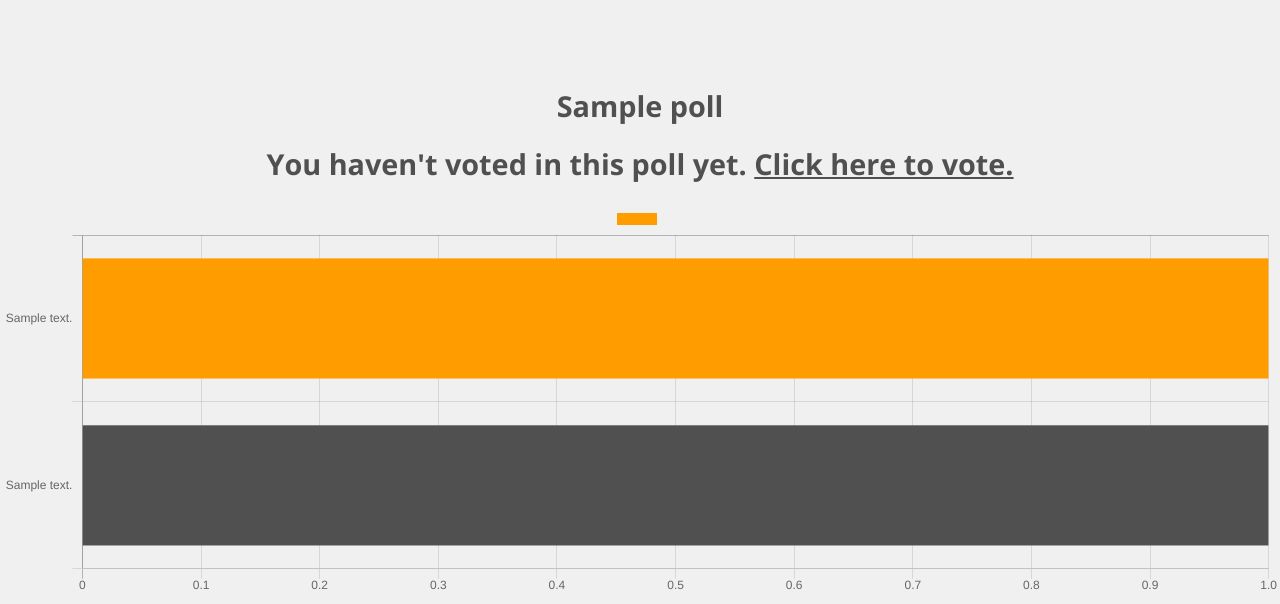
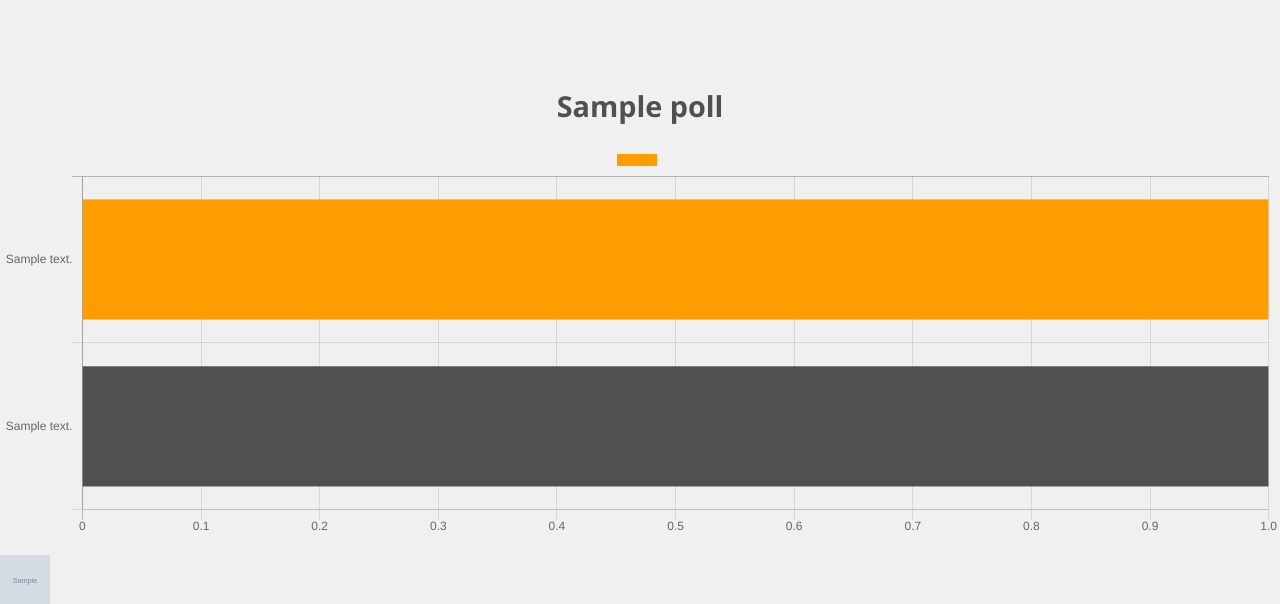
Before and after one commit to RobbertSinclair/Pollarize, a Django app: a page that uses pollarize/templates/poll_app/comment.html in a window 1280 px wide. Shown: the part 54-658 px from the top of the page. Run offline with Django 3.2, Linux system fonts and the light colour scheme; tables that the repository leaves empty hold one stand-in row (values such as "Sample post"); grey boxes marked "Sample" are stand-in pictures; some libraries are stand-ins or nearby versions.

Commit message:
Did some tweaking to the create_poll view

```diff
--- a/pollarize/poll_app/urls.py
+++ b/pollarize/poll_app/urls.py
@@ -9,8 +9,8 @@ urlpatterns = [
     path("home/", views.homepage, name="home"),
     path("about/", views.about, name="about"),
     path("rankings/", views.rankings, name="rankings"),
-    path("random_poll/", views.random_poll, name="random"),
-    path("create_poll/", views.create, name="create"),
+    path("random-poll/", views.random_poll, name="random"),
+    path("create-poll/", views.create, name="create"),
     path("search/", views.search, name="search"),
     path("login/", views.login, name="login"),
     path("logout/", views.logout, name="logout"),
--- a/pollarize/poll_app/views.py
+++ b/pollarize/poll_app/views.py
@@ -6,6 +6,9 @@ from poll_app.forms import CreatePollForm, UserProfileForm
 from django.contrib.auth.models import User
 from django.views.decorators.csrf import csrf_exempt
 from django.contrib.auth.decorators import login_required
+from django.template.defaultfilters import slugify
+from django.utils import timezone
+from django.urls import reverse
 import json
 import random
 
@@ -80,14 +83,12 @@ def create(request):
     if form.is_valid():
         poll_list = Poll.objects.order_by("id")
         obj = form.save(commit=False)
-        obj.id = poll_list[0].id + 1
         obj.submitter = user
-        obj.pub_date = timezone.now
-        obj.save(update_fields=['question','answer1','answer2'])
-
+        obj.pub_date = timezone.now()
+        obj.poll_slug = slugify(obj.question)
+        obj.save()
         form = CreatePollForm()
-        poll_slug = Poll.objects.get(id=(obj.id))
-        return redirect(reverse("poll_app:vote",poll_slug))
+        return redirect(reverse("poll_app:vote", kwargs={'poll_slug': obj.poll_slug}))
     else:
         obj = form.save(commit=False)
         obj.submitter = user
--- a/pollarize/static/js/vote.js
+++ b/pollarize/static/js/vote.js
@@ -17,7 +17,6 @@ $(document).ready(function() {
             url: postUrl,
             data: data,
             success: function(data) {
-                alert("Success you voted for " + $("#" + this.id).text());
                 var newUrl = origin + "/" + poll_slug + "/results/";
                 window.location.href = newUrl;
             },
--- a/pollarize/templates/poll_app/comment.html
+++ b/pollarize/templates/poll_app/comment.html
@@ -14,7 +14,7 @@
     <h1>{{ poll.question }}</h1>
     {% if user.is_authenticated and votes_in %}
     <h1>You voted for {{ votes_in.option }} <a href="{% url 'poll_app:vote' poll.poll_slug %}">Click here to change your vote.</a></h1>
-    {% else %}
+    {% elif user.is_authenticated %}
     <h1>You haven't voted in this poll yet. <a href="{% url 'poll_app:vote' poll.poll_slug %}">Click here to vote.</a></h1>
     {% endif %}
     <div id="canvas-space" class="canvas">
--- a/pollarize/templates/poll_app/create.html
+++ b/pollarize/templates/poll_app/create.html
@@ -33,7 +33,7 @@
                                    </div>
 
                             {% endfor %}
-                            <button class="btn button_green" formaction='/create_poll/'>Create Poll</button>
+                            <button class="btn button_green" formaction='{% url "poll_app:create" %}'>Create Poll</button>
                      </form>
               </div>
 	</div>
```
